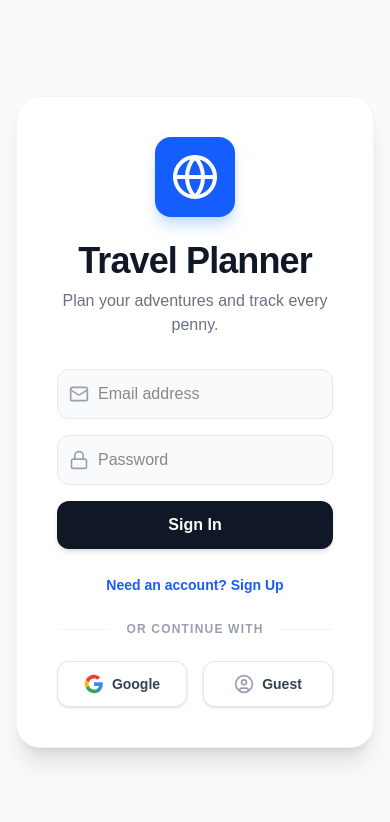
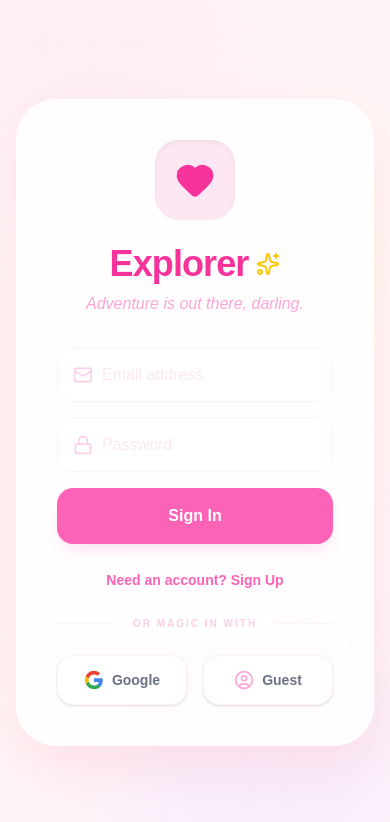
Before and after one commit to araujomhb/travel-itinerary-app, a Next.js app: page /login in a window 390 px wide. Shown: the top 822 px of the page. Built offline with nearby package versions, Linux system fonts and the light colour scheme; no server answers.

Commit message:
Redesign UI with pastel girly aesthetic

```diff
--- a/src/app/login/page.tsx
+++ b/src/app/login/page.tsx
@@ -3,7 +3,7 @@
 import { useAuth } from "@/context/AuthContext";
 import { useRouter } from "next/navigation";
 import { useEffect, useState } from "react";
-import { Globe, Mail, Lock, UserCircle, Loader2 } from "lucide-react";
+import { Globe, Mail, Lock, UserCircle, Loader2, Heart, Sparkles } from "lucide-react";
 
 export default function LoginPage() {
   const {
@@ -60,65 +60,69 @@
 
   if (loading || (localLoading && !authError)) {
     return (
-      <div className="flex min-h-screen items-center justify-center bg-gray-50">
-        <Loader2 className="h-10 w-10 animate-spin text-blue-600" />
+      <div className="flex min-h-screen items-center justify-center bg-[#FFF5F7]">
+        <Loader2 className="h-10 w-10 animate-spin text-pink-400" />
       </div>
     );
   }
 
   return (
-    <div className="flex min-h-screen flex-col items-center justify-center bg-gray-50 px-4 py-12 sm:px-6 lg:px-8">
-      <div className="w-full max-w-md space-y-8 rounded-3xl bg-white p-10 shadow-xl border border-gray-100">
+    <div className="flex min-h-screen flex-col items-center justify-center bg-[#FFF5F7] px-4 py-12 sm:px-6 lg:px-8 relative overflow-hidden">
+      {/* Decorative Pastel Blobs */}
+      <div className="absolute top-[-10%] left-[-10%] w-64 h-64 bg-pink-100 rounded-full blur-3xl opacity-60"></div>
+      <div className="absolute bottom-[-10%] right-[-10%] w-80 h-80 bg-purple-100 rounded-full blur-3xl opacity-60"></div>
+      <div className="absolute top-[20%] right-[-5%] w-48 h-48 bg-yellow-50 rounded-full blur-3xl opacity-60"></div>
+
+      <div className="w-full max-w-md space-y-8 rounded-[2.5rem] bg-white/80 backdrop-blur-xl p-10 shadow-[0_20px_50px_rgba(255,182,193,0.3)] border border-white/50 relative z-10">
         <div className="text-center">
-          <div className="mx-auto flex h-20 w-20 items-center justify-center rounded-2xl bg-blue-600 text-white shadow-lg shadow-blue-200">
-            <Globe className="h-12 w-12" />
+          <div className="mx-auto flex h-20 w-20 items-center justify-center rounded-3xl bg-pink-100 text-pink-500 shadow-inner">
+            <Heart className="h-10 w-10 fill-current" />
           </div>
-          <h2 className="mt-6 text-4xl font-black text-gray-900 tracking-tight">
-            Travel Planner
+          <h2 className="mt-6 text-4xl font-black text-pink-500 tracking-tight flex items-center justify-center gap-2">
+            Explorer <Sparkles className="h-6 w-6 text-yellow-400" />
           </h2>
-          <p className="mt-2 text-gray-500 font-medium">
-            Plan your adventures and track every penny.
+          <p className="mt-2 text-pink-300 font-medium italic">
+            Adventure is out there, darling.
           </p>
         </div>
 
         {authError && (
-          <div className="bg-red-50 text-red-600 p-4 rounded-xl text-sm font-medium border border-red-100">
+          <div className="bg-red-50 text-red-400 p-4 rounded-2xl text-sm font-medium border border-red-100 text-center">
             {authError}
           </div>
         )}
 
         <div className="mt-8 space-y-6">
-          {/* Email/Password Form */}
           <form onSubmit={handleEmailAuth} className="space-y-4">
             <div className="relative">
-              <div className="absolute inset-y-0 left-0 flex items-center pl-3 pointer-events-none text-gray-400">
+              <div className="absolute inset-y-0 left-0 flex items-center pl-4 pointer-events-none text-pink-200">
                 <Mail className="h-5 w-5" />
               </div>
               <input
                 required
                 type="email"
                 placeholder="Email address"
-                className="block w-full pl-10 pr-3 py-3 border border-gray-200 rounded-xl bg-gray-50 focus:bg-white focus:ring-2 focus:ring-blue-500 focus:border-transparent transition-all outline-none"
+                className="block w-full pl-11 pr-4 py-3.5 border border-pink-50 rounded-2xl bg-white focus:ring-4 focus:ring-pink-100 focus:border-pink-200 transition-all outline-none text-gray-600 placeholder:text-pink-100"
                 value={email}
                 onChange={(e) => setEmail(e.target.value)}
               />
             </div>
             <div className="relative">
-              <div className="absolute inset-y-0 left-0 flex items-center pl-3 pointer-events-none text-gray-400">
+              <div className="absolute inset-y-0 left-0 flex items-center pl-4 pointer-events-none text-pink-200">
                 <Lock className="h-5 w-5" />
               </div>
               <input
                 required
                 type="password"
                 placeholder="Password"
-                className="block w-full pl-10 pr-3 py-3 border border-gray-200 rounded-xl bg-gray-50 focus:bg-white focus:ring-2 focus:ring-blue-500 focus:border-transparent transition-all outline-none"
+                className="block w-full pl-11 pr-4 py-3.5 border border-pink-50 rounded-2xl bg-white focus:ring-4 focus:ring-pink-100 focus:border-pink-200 transition-all outline-none text-gray-600 placeholder:text-pink-100"
                 value={password}
                 onChange={(e) => setPassword(e.target.value)}
               />
             </div>
             <button
               type="submit"
-              className="w-full bg-gray-900 text-white py-3 rounded-xl font-bold hover:bg-black transition-all shadow-md active:scale-95"
+              className="w-full bg-pink-400 text-white py-4 rounded-2xl font-bold hover:bg-pink-500 transition-all shadow-lg shadow-pink-100 active:scale-[0.98]"
             >
               {isRegistering ? "Create Account" : "Sign In"}
             </button>
@@ -127,7 +131,7 @@
           <div className="text-center">
             <button
               onClick={() => setIsRegistering(!isRegistering)}
-              className="text-sm text-blue-600 font-semibold hover:underline"
+              className="text-sm text-pink-400 font-bold hover:text-pink-600 transition-colors"
             >
               {isRegistering ? "Already have an account? Sign In" : "Need an account? Sign Up"}
             </button>
@@ -135,18 +139,17 @@
 
           <div className="relative">
             <div className="absolute inset-0 flex items-center">
-              <div className="w-full border-t border-gray-100"></div>
+              <div className="w-full border-t border-pink-50"></div>
             </div>
-            <div className="relative flex justify-center text-xs uppercase">
-              <span className="bg-white px-4 text-gray-400 font-bold tracking-widest">Or continue with</span>
+            <div className="relative flex justify-center text-[10px] uppercase">
+              <span className="bg-white px-4 text-pink-200 font-bold tracking-[0.2em]">Or magic in with</span>
             </div>
           </div>
 
           <div className="grid grid-cols-2 gap-4">
-            {/* Google Sign In */}
             <button
               onClick={signInWithGoogle}
-              className="flex items-center justify-center gap-2 rounded-xl border border-gray-200 bg-white px-4 py-3 text-sm font-bold text-gray-700 hover:bg-gray-50 transition-all active:scale-95 shadow-sm"
+              className="flex items-center justify-center gap-2 rounded-2xl border border-pink-50 bg-white px-4 py-3.5 text-sm font-bold text-gray-500 hover:bg-pink-50/30 transition-all active:scale-95 shadow-sm"
             >
               <svg className="h-5 w-5" viewBox="0 0 24 24">
                 <path d="M22.56 12.25c0-.78-.07-1.53-.2-2.25H12v4.26h5.92c-.26 1.37-1.04 2.53-2.21 3.31v2.77h3.57c2.08-1.92 3.28-4.74 3.28-8.09z" fill="#4285F4"/>
@@ -157,12 +160,11 @@
               Google
             </button>
 
-            {/* Anonymous Sign In */}
             <button
               onClick={handleAnonymousLogin}
-              className="flex items-center justify-center gap-2 rounded-xl border border-gray-200 bg-white px-4 py-3 text-sm font-bold text-gray-700 hover:bg-gray-50 transition-all active:scale-95 shadow-sm"
+              className="flex items-center justify-center gap-2 rounded-2xl border border-pink-50 bg-white px-4 py-3.5 text-sm font-bold text-gray-500 hover:bg-pink-50/30 transition-all active:scale-95 shadow-sm"
             >
-              <UserCircle className="h-5 w-5 text-gray-400" />
+              <UserCircle className="h-5 w-5 text-pink-300" />
               Guest
             </button>
           </div>
--- a/src/app/page.tsx
+++ b/src/app/page.tsx
@@ -1,9 +1,9 @@
 "use client";
 
-import { useState, useMemo } from "react";
+import { useState } from "react";
 import AuthGuard from "@/components/AuthGuard";
 import { useAuth } from "@/context/AuthContext";
-import { LogOut, Search, Map as MapIcon, Globe, Info, X } from "lucide-react";
+import { LogOut, Search, Globe, Info, X, Heart, Sparkles, Navigation } from "lucide-react";
 import {
   ComposableMap,
   Geographies,
@@ -27,35 +27,39 @@
 
   return (
     <AuthGuard>
-      <main className="min-h-screen bg-slate-900 text-white flex flex-col">
+      <main className="min-h-screen bg-[#FFF5F7] text-gray-800 flex flex-col relative overflow-hidden">
+        {/* Decorative Background Elements */}
+        <div className="absolute top-[-5%] left-[-5%] w-96 h-96 bg-pink-100 rounded-full blur-3xl opacity-40 -z-10"></div>
+        <div className="absolute bottom-[-10%] right-[-5%] w-[30rem] h-[30rem] bg-purple-100 rounded-full blur-3xl opacity-40 -z-10"></div>
+
         {/* Navigation */}
-        <nav className="bg-slate-800/50 backdrop-blur-md border-b border-slate-700 sticky top-0 z-50">
+        <nav className="bg-white/70 backdrop-blur-xl border-b border-pink-100 sticky top-0 z-50 shadow-sm">
           <div className="mx-auto max-w-7xl px-4 sm:px-6 lg:px-8">
-            <div className="flex h-16 justify-between items-center">
-              <div className="flex items-center gap-2">
-                <div className="bg-blue-600 p-2 rounded-lg">
-                  <Globe className="h-6 w-6 text-white" />
+            <div className="flex h-20 justify-between items-center">
+              <div className="flex items-center gap-3">
+                <div className="bg-pink-400 p-2.5 rounded-2xl shadow-lg shadow-pink-100">
+                  <Navigation className="h-6 w-6 text-white fill-current" />
                 </div>
-                <span className="text-xl font-black tracking-tight hidden sm:block">Explorer</span>
+                <span className="text-2xl font-black text-pink-500 tracking-tight hidden sm:block">Explorer</span>
               </div>
 
               {/* Search Bar */}
               <div className="flex-1 max-w-md mx-8">
                 <div className="relative group">
-                  <div className="absolute inset-y-0 left-0 flex items-center pl-3 pointer-events-none text-slate-400 group-focus-within:text-blue-500 transition-colors">
+                  <div className="absolute inset-y-0 left-0 flex items-center pl-4 pointer-events-none text-pink-200 group-focus-within:text-pink-400 transition-colors">
                     <Search className="h-5 w-5" />
                   </div>
                   <input
                     type="text"
-                    placeholder="Search countries..."
-                    className="block w-full pl-10 pr-10 py-2.5 bg-slate-700/50 border border-slate-600 rounded-xl text-sm focus:bg-slate-700 focus:ring-2 focus:ring-blue-500 focus:border-transparent transition-all outline-none"
+                    placeholder="Where to next, love?"
+                    className="block w-full pl-11 pr-11 py-3 bg-white border border-pink-50 rounded-2xl text-sm focus:ring-4 focus:ring-pink-100 focus:border-pink-200 transition-all outline-none shadow-inner placeholder:text-pink-100 placeholder:italic"
                     value={searchTerm}
                     onChange={(e) => setSearchTerm(e.target.value)}
                   />
                   {searchTerm && (
                     <button
                       onClick={() => setSearchTerm("")}
-                      className="absolute inset-y-0 right-0 flex items-center pr-3 text-slate-400 hover:text-white"
+                      className="absolute inset-y-0 right-0 flex items-center pr-4 text-pink-200 hover:text-pink-400 transition-colors"
                     >
                       <X className="h-4 w-4" />
                     </button>
@@ -65,15 +69,15 @@
 
               <div className="flex items-center gap-4">
                 <div className="text-right hidden sm:block">
-                  <p className="text-sm font-bold">{user?.displayName || "Explorer"}</p>
-                  <p className="text-xs text-slate-400">{user?.isAnonymous ? "Guest Mode" : user?.email}</p>
+                  <p className="text-sm font-black text-pink-500">{user?.displayName || "Explorer"}</p>
+                  <p className="text-[10px] text-pink-300 font-bold uppercase tracking-widest">{user?.isAnonymous ? "Guest Mode" : "Member"}</p>
                 </div>
                 <button
                   onClick={() => logout()}
-                  className="p-2.5 text-slate-400 hover:text-red-400 hover:bg-red-400/10 rounded-xl transition-all"
+                  className="p-3 text-pink-200 hover:text-pink-500 hover:bg-pink-50 rounded-2xl transition-all active:scale-95"
                   title="Logout"
                 >
-                  <LogOut className="h-5 w-5" />
+                  <LogOut className="h-6 w-6" />
                 </button>
               </div>
             </div>
@@ -81,21 +85,21 @@
         </nav>
 
         {/* Map Container */}
-        <div className="flex-1 relative overflow-hidden flex flex-col items-center justify-center p-4">
+        <div className="flex-1 relative flex flex-col items-center justify-center p-6">
 
-          {/* Legend / Status */}
-          <div className="absolute top-8 left-8 z-10 space-y-4">
-            <div className="bg-slate-800/80 backdrop-blur-md p-4 rounded-2xl border border-slate-700 shadow-2xl">
-              <h2 className="text-xs font-black uppercase tracking-widest text-slate-400 mb-2">Selected Country</h2>
-              <div className="flex items-center gap-3">
-                <div className={`h-3 w-3 rounded-full ${selectedCountry ? "bg-blue-500 animate-pulse" : "bg-slate-600"}`}></div>
-                <p className="text-xl font-bold">{selectedCountry || "None"}</p>
+          {/* Selected Country Card */}
+          <div className="absolute top-8 left-8 z-10">
+            <div className="bg-white/90 backdrop-blur-xl p-6 rounded-[2rem] border border-white shadow-[0_10px_30px_rgba(255,182,193,0.2)]">
+              <h2 className="text-[10px] font-black uppercase tracking-[0.2em] text-pink-200 mb-3">Currently Dreaming Of</h2>
+              <div className="flex items-center gap-4">
+                <div className={`h-4 w-4 rounded-full shadow-inner ${selectedCountry ? "bg-pink-400 animate-pulse" : "bg-pink-50"}`}></div>
+                <p className="text-2xl font-black text-pink-500">{selectedCountry || "Select a place"}</p>
               </div>
             </div>
           </div>
 
-          <div className="w-full h-full max-h-[80vh] flex items-center justify-center">
-            <ComposableMap projectionConfig={{ rotate: [-10, 0, 0], scale: 147 }}>
+          <div className="w-full h-full max-h-[75vh] flex items-center justify-center">
+            <ComposableMap projectionConfig={{ rotate: [-10, 0, 0], scale: 160 }}>
               <ZoomableGroup>
                 <Geographies geography={geoUrl}>
                   {({ geographies }) =>
@@ -113,21 +117,21 @@
                           onClick={() => handleCountryClick(geo)}
                           style={{
                             default: {
-                              fill: isMatch ? "#3b82f6" : (isSelected ? "#2563eb" : "#1e293b"),
-                              stroke: "#475569",
-                              strokeWidth: 0.5,
+                              fill: isMatch ? "#FBCFE8" : (isSelected ? "#F472B6" : "#FDF2F8"),
+                              stroke: "#FCE7F3",
+                              strokeWidth: 0.8,
                               outline: "none",
-                              transition: "all 250ms",
+                              transition: "all 300ms",
                             },
                             hover: {
-                              fill: "#3b82f6",
-                              stroke: "#64748b",
-                              strokeWidth: 1,
+                              fill: "#F9A8D4",
+                              stroke: "#FBCFE8",
+                              strokeWidth: 1.5,
                               outline: "none",
                               cursor: "pointer",
                             },
                             pressed: {
-                              fill: "#1d4ed8",
+                              fill: "#F472B6",
                               outline: "none",
                             },
                           }}
@@ -141,10 +145,11 @@
           </div>
 
           {/* Floating Instructions */}
-          <div className="absolute bottom-8 flex gap-4">
-            <div className="bg-slate-800/80 backdrop-blur-md px-6 py-3 rounded-full border border-slate-700 flex items-center gap-2 text-sm text-slate-300 shadow-xl">
-              <Info className="h-4 w-4 text-blue-400" />
-              <span>Click a country to select it. Pinch or scroll to zoom.</span>
+          <div className="absolute bottom-10">
+            <div className="bg-white/80 backdrop-blur-lg px-8 py-4 rounded-full border border-pink-50 flex items-center gap-3 text-sm font-bold text-pink-400 shadow-xl shadow-pink-100/50 transition-all hover:scale-105">
+              <Sparkles className="h-5 w-5 text-yellow-300" />
+              <span>Tap a country to select it. Pinch to zoom in!</span>
+              <Heart className="h-4 w-4 fill-pink-300 text-pink-300" />
             </div>
           </div>
         </div>
```
